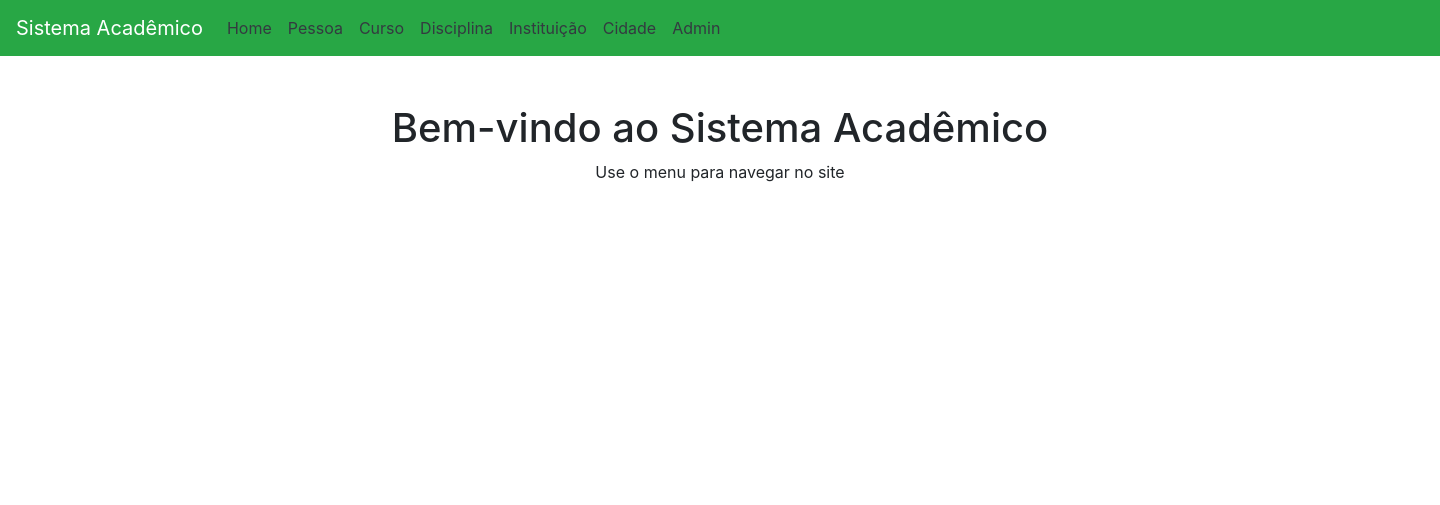
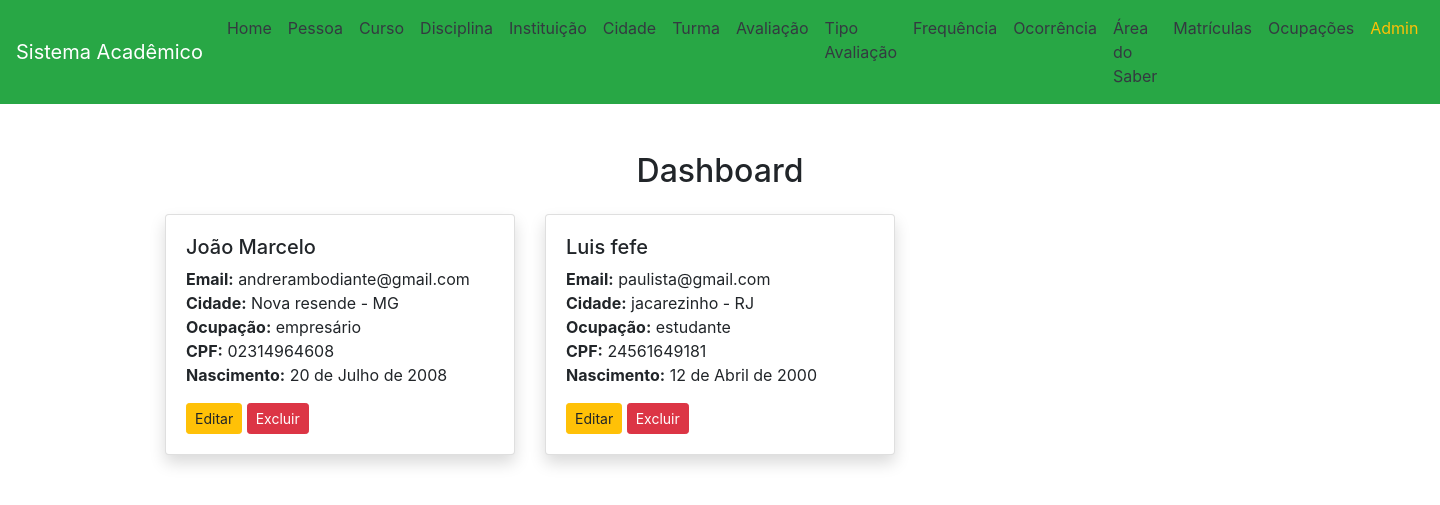
Before and after one commit to jm653/Academico, a Django app: page / in a window 1440 px wide. Shown: the top 505 px of the page. Run offline with Django 5.2, Linux system fonts and the light colour scheme; data comes from the database, SQL or seed files in the repository; both versions use the stored data as it was after the commit; some libraries are stand-ins or nearby versions.

Commit message:
Add files via upload

```diff
--- a/app/models.py
+++ b/app/models.py
@@ -49,6 +49,10 @@ class AreaSaber(models.Model):
 
     def __str__(self):
         return self.nome
+
+    class Meta:
+        verbose_name = "Área do Saber"
+        verbose_name_plural = "Áreas do Saber"
 
 
 # ------------------ CURSO ------------------
@@ -119,6 +123,9 @@ class Avaliacao(models.Model):
     def __str__(self):
         return f"{self.pessoa} - {self.nota}"
 
+    class Meta:
+        verbose_name = "Avaliação"
+        verbose_name_plural = "Avaliações"
 
 # ------------------ FREQUÊNCIA ------------------
 class Frequencia(models.Model):
--- a/app/templates/base.html
+++ b/app/templates/base.html
@@ -14,6 +14,7 @@
             <ul class="navbar-nav">
                 <li class="nav-item"><a class="nav-link text-dark" href="/">Home</a></li>
 
+
                 <li class="nav-item"><a class="nav-link text-dark" href="/pessoa/">Pessoa</a></li>
                 <li class="nav-item"><a class="nav-link text-dark" href="/curso/">Curso</a></li>
                 <li class="nav-item"><a class="nav-link text-dark" href="/disciplina/">Disciplina</a></li>
@@ -22,7 +23,6 @@
                 <li class="nav-item"><a class="nav-link text-dark" href="/cidade/">Cidade</a></li>
 
                 <li class="nav-item"><a class="nav-link text-dark" href="/turma/">Turma</a></li>
-                <li class="nav-item"><a class="nav-link text-dark" href="/turno/">Turno</a></li>
 
                 <li class="nav-item"><a class="nav-link text-dark" href="/avaliacao/">Avaliação</a></li>
                 <li class="nav-item"><a class="nav-link text-dark" href="/tipo-avaliacao/">Tipo Avaliação</a></li>
@@ -30,6 +30,10 @@
                 <li class="nav-item"><a class="nav-link text-dark" href="/frequencia/">Frequência</a></li>
                 <li class="nav-item"><a class="nav-link text-dark" href="/ocorrencia/">Ocorrência</a></li>
 
+
+                <li class="nav-item"><a class="nav-link text-dark" href="/area-saber/">Área do Saber</a></li>
+                <li class="nav-item"><a class="nav-link text-dark" href="/matricula/">Matrículas</a></li>
+                <li class="nav-item"><a class="nav-link text-dark" href="/ocupacao/">Ocupações</a></li>
                 <li class="nav-item"><a class="nav-link text-warning" href="/admin/">Admin</a></li>
 
             </ul>
--- a/app/templates/index.html
+++ b/app/templates/index.html
@@ -1,36 +1,39 @@
+{% extends 'base.html' %}
 
-<!DOCTYPE html>
-<html lang="pt-BR">
-<head>
-<meta charset="UTF-8">
-<title>Início</title>
-<link rel="stylesheet" href="https://maxcdn.bootstrapcdn.com/bootstrap/4.5.2/css/bootstrap.min.css">
-</head>
+{% block content %}
 
-<body>
+<h2 class="text-center mb-4">Dashboard</h2>
 
-<nav class="navbar navbar-expand-lg navbar-dark bg-success">
-<a class="navbar-brand" href="/">Sistema Acadêmico</a>
+<div class="row">
+    {% for pessoa in pessoas %}
+    <div class="col-md-4 mb-3">
+        <div class="card shadow">
+            <div class="card-body">
 
-<div class="collapse navbar-collapse">
-<ul class="navbar-nav">
+                <h5>{{ pessoa.nome }}</h5>
 
-<li class="nav-item"><a class="nav-link text-dark" href="/">Home</a></li>
-<li class="nav-item"><a class="nav-link text-dark" href="/pessoa/">Pessoa</a></li>
-<li class="nav-item"><a class="nav-link text-dark" href="/curso/">Curso</a></li>
-<li class="nav-item"><a class="nav-link text-dark" href="/disciplina/">Disciplina</a></li>
-<li class="nav-item"><a class="nav-link text-dark" href="/instituicao/">Instituição</a></li>
-<li class="nav-item"><a class="nav-link text-dark" href="/cidade/">Cidade</a></li>
-<li class="nav-item"><a class="nav-link text-dark" href="/admin/">Admin</a></li>
+                <p>
+                    <strong>Email:</strong> {{ pessoa.email }} <br>
+                    <strong>Cidade:</strong> {{ pessoa.cidade }} <br>
+                    <strong>Ocupação:</strong> {{ pessoa.ocupacao }} <br>
+                    <strong>CPF:</strong> {{ pessoa.cpf }} <br>
+                    <strong>Nascimento:</strong> {{ pessoa.data_nasc }}
+                </p>
 
+                <a href="/pessoa/update/{{ pessoa.id }}/" class="btn btn-warning btn-sm">
+                    Editar
+                </a>
 
-</ul>
-</div>
-</nav>
+                <a href="/pessoa/delete/{{ pessoa.id }}/"
+                   class="btn btn-danger btn-sm"
+                   onclick="return confirm('Tem certeza que deseja excluir?')">
+                    Excluir
+                </a>
 
-<div class="container mt-5 text-center">
-<h1>Bem-vindo ao Sistema Acadêmico</h1>
-<p>Use o menu para navegar no site</p>
+            </div>
+        </div>
+    </div>
+    {% endfor %}
 </div>
 
-</body>
+{% endblock %}
--- a/app/views.py
+++ b/app/views.py
@@ -7,13 +7,13 @@ from .forms import PessoaForm
 # ------------------ HOME ------------------
 class IndexView(View):
     def get(self, request):
-        return render(request, 'index.html')
-
+        pessoas = Pessoa.objects.all()
+        return render(request, 'index.html', {'pessoas': pessoas})
 
 # ------------------ PESSOA ------------------
 class PessoaView(View):
     def get(self, request):
-        pessoas = Pessoa.objects.all()
+        pessoas = Pessoa.objects.select_related('cidade', 'ocupacao').all()
         return render(request, 'pessoa.html', {'pessoas': pessoas})
 
 
@@ -33,21 +33,21 @@ class CreatePessoaView(View):
 # ------------------ CURSO ------------------
 class CursoView(View):
     def get(self, request):
-        cursos = Curso.objects.all()
+        cursos = Curso.objects.select_related('instituicao', 'area').all()
         return render(request, 'curso.html', {'cursos': cursos})
 
 
 # ------------------ DISCIPLINA ------------------
 class DisciplinaView(View):
     def get(self, request):
-        disciplinas = Disciplina.objects.all()
+        disciplinas = Disciplina.objects.select_related('area').all()
         return render(request, 'disciplina.html', {'disciplinas': disciplinas})
 
 
 # ------------------ INSTITUIÇÃO ------------------
 class InstituicaoView(View):
     def get(self, request):
-        instituicoes = InstituicaoEnsino.objects.all()
+        instituicoes = InstituicaoEnsino.objects.select_related('cidade').all()
         return render(request, 'instituicao.html', {'instituicoes': instituicoes})
 
 
@@ -61,21 +61,21 @@ class CidadeView(View):
 # ------------------ TURMA ------------------
 class TurmaView(View):
     def get(self, request):
-        turmas = Turma.objects.all()
+        turmas = Turma.objects.select_related('curso', 'turno').all()
         return render(request, 'turma.html', {'turmas': turmas})
 
 
 # ------------------ FREQUÊNCIA ------------------
 class FrequenciaView(View):
     def get(self, request):
-        frequencias = Frequencia.objects.all()
+        frequencias = Frequencia.objects.select_related('pessoa', 'disciplina').all()
         return render(request, 'frequencia.html', {'frequencias': frequencias})
 
 
 # ------------------ AVALIAÇÃO ------------------
 class AvaliacaoView(View):
     def get(self, request):
-        avaliacoes = Avaliacao.objects.all()
+        avaliacoes = Avaliacao.objects.select_related('pessoa', 'disciplina', 'tipo').all()
         return render(request, 'avaliacao.html', {'avaliacoes': avaliacoes})
 
 
@@ -89,5 +89,44 @@ class TipoAvaliacaoView(View):
 # ------------------ OCORRÊNCIA ------------------
 class OcorrenciaView(View):
     def get(self, request):
-        ocorrencias = Ocorrencia.objects.all()
+        ocorrencias = Ocorrencia.objects.select_related('pessoa').all()
         return render(request, 'ocorrencia.html', {'ocorrencias': ocorrencias})
+# ------------------ ÁREA DO SABER ------------------
+class AreaSaberView(View):
+    def get(self, request):
+        areas = AreaSaber.objects.all()
+        return render(request, 'area_saber.html', {'areas': areas})
+
+
+# ------------------ MATRÍCULA ------------------
+class MatriculaView(View):
+    def get(self, request):
+        matriculas = Matricula.objects.all()
+        return render(request, 'matricula.html', {'matriculas': matriculas})
+
+
+# ------------------ OCUPAÇÃO ------------------
+class OcupacaoView(View):
+    def get(self, request):
+        ocupacoes = Ocupacao.objects.all()
+        return render(request, 'ocupacao.html', {'ocupacoes': ocupacoes})
+
+class UpdatePessoaView(View):
+    def get(self, request, id):
+        pessoa = Pessoa.objects.get(id=id)
+        form = PessoaForm(instance=pessoa)
+        return render(request, 'create_pessoa.html', {'form': form})
+
+    def post(self, request, id):
+        pessoa = Pessoa.objects.get(id=id)
+        form = PessoaForm(request.POST, instance=pessoa)
+        if form.is_valid():
+            form.save()
+            return redirect('index')
+        return render(request, 'create_pessoa.html', {'form': form})
+
+class DeletePessoaView(View):
+    def get(self, request, id):
+        pessoa = Pessoa.objects.get(id=id)
+        pessoa.delete()
+        return redirect('index')
--- a/config/urls.py
+++ b/config/urls.py
@@ -39,4 +39,10 @@ urlpatterns = [
 
     # OCORRÊNCIA
     path('ocorrencia/', OcorrenciaView.as_view(), name='ocorrencia'),
+
+    path('pessoa/update/<int:id>/', UpdatePessoaView.as_view(), name='update_pessoa'),
+    path('pessoa/delete/<int:id>/', DeletePessoaView.as_view(), name='delete_pessoa'),
+    path('area-saber/', AreaSaberView.as_view(), name='area_saber'),
+    path('matricula/', MatriculaView.as_view(), name='matricula'),
+    path('ocupacao/', OcupacaoView.as_view(), name='ocupacao'),
 ]
```
Also changed, not shown: app/admin.py (+28 -1 lines), app/templates/area_saber.html (added, +11 -0 lines), app/templates/matricula.html (added, +11 -0 lines), app/templates/ocupacao.html (added, +11 -0 lines), app/templates/tipo_avaliacao.html (added, +15 -0 lines), app/migrations/0002_tipoavaliacao_turno_frequencia_ocorrencia_avaliacao_and_more.py, app/templates/avaliacao.html (line endings or trailing spaces), app/templates/curso.html (line endings or trailing spaces), app/templates/frequencia.html (line endings or trailing spaces), app/templates/ocorrencia.html (line endings or trailing spaces), app/templates/turma.html (line endings or trailing spaces), db.sqlite3 (added), manage.py (line endings or trailing spaces), 1 other file.
